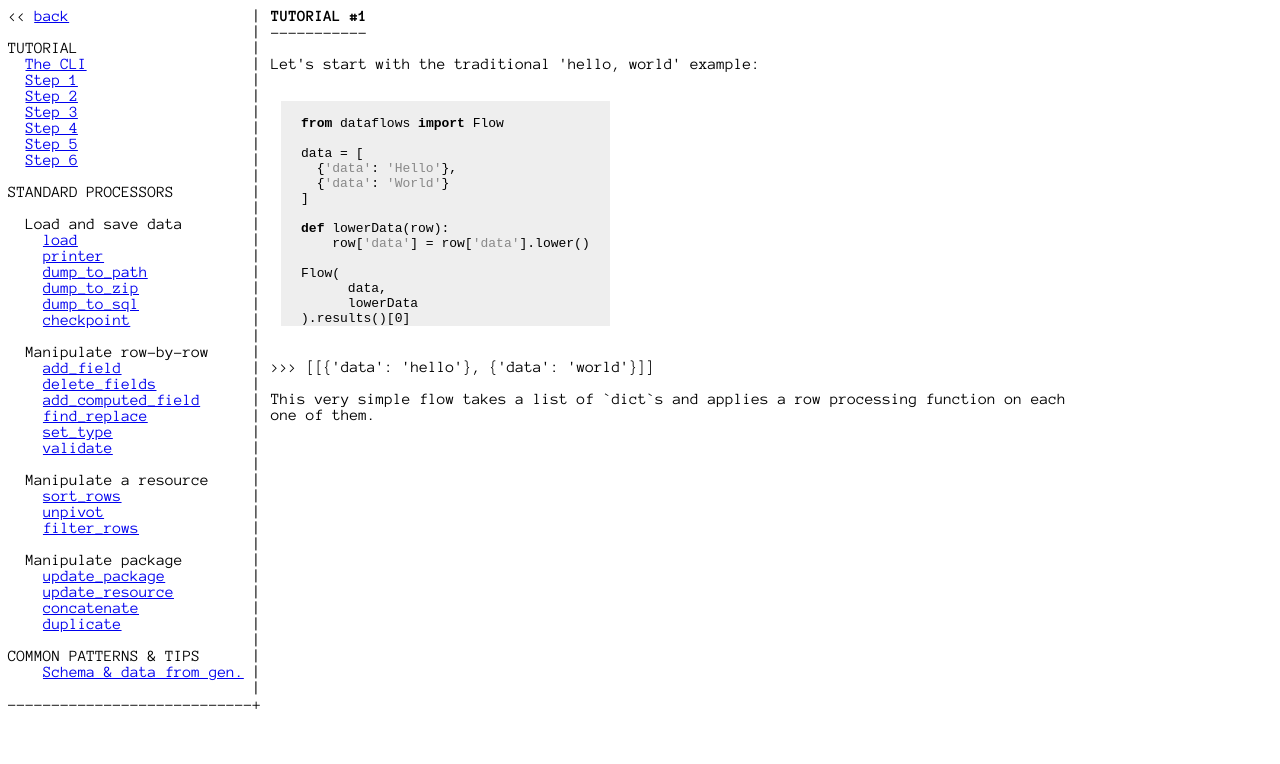
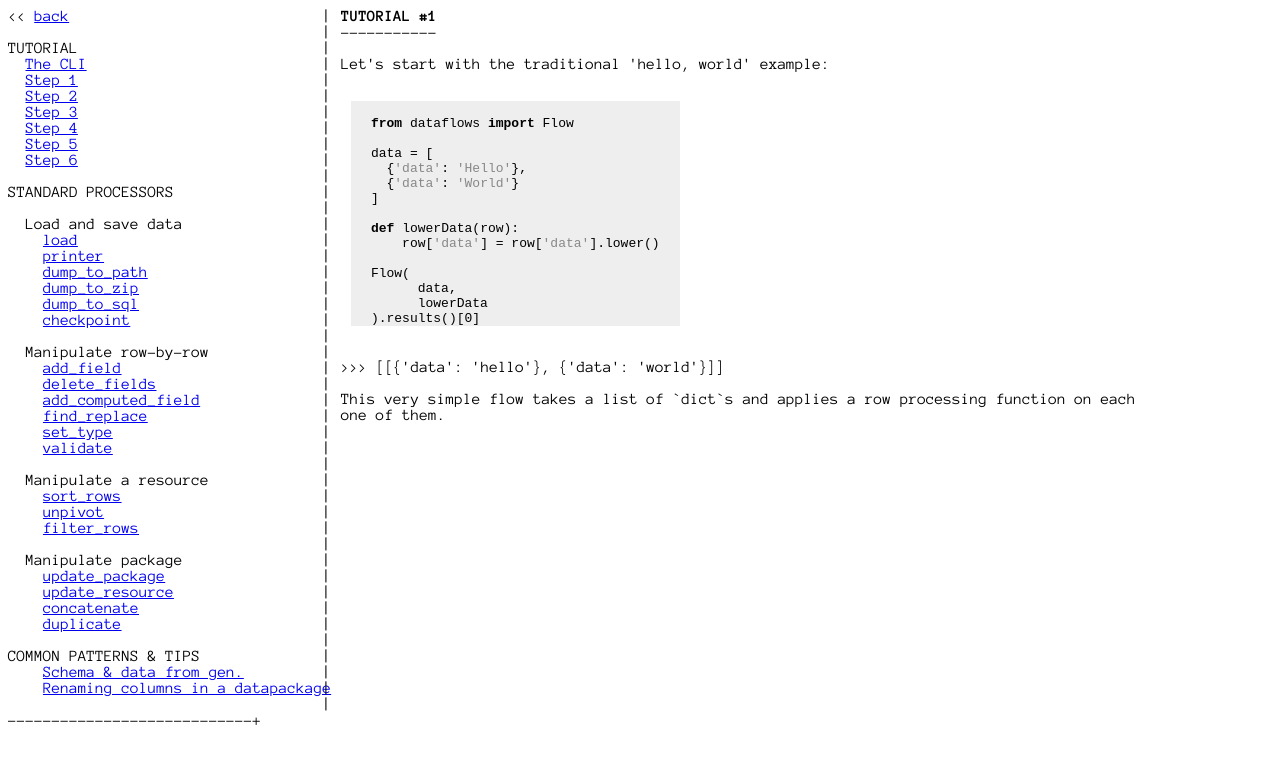
Before and after one commit to akariv/dataflows-web, a plain HTML site: page cookbook.html in a window 1280 px wide. Drawn offline with Linux system fonts and the light colour scheme.

Commit message:
Forgot link to new file

```diff
--- a/cookbook.html
+++ b/cookbook.html
@@ -73,6 +73,7 @@ STANDARD PROCESSORS
 
 COMMON PATTERNS &amp; TIPS
     <a href='#patterns.metadata-with-data'>Schema &amp; data from gen.</a>
+    <a href='#patterns.rename-column'>Renaming columns in a datapackage</a>
 
 ----------------------------+
 </div>
```
